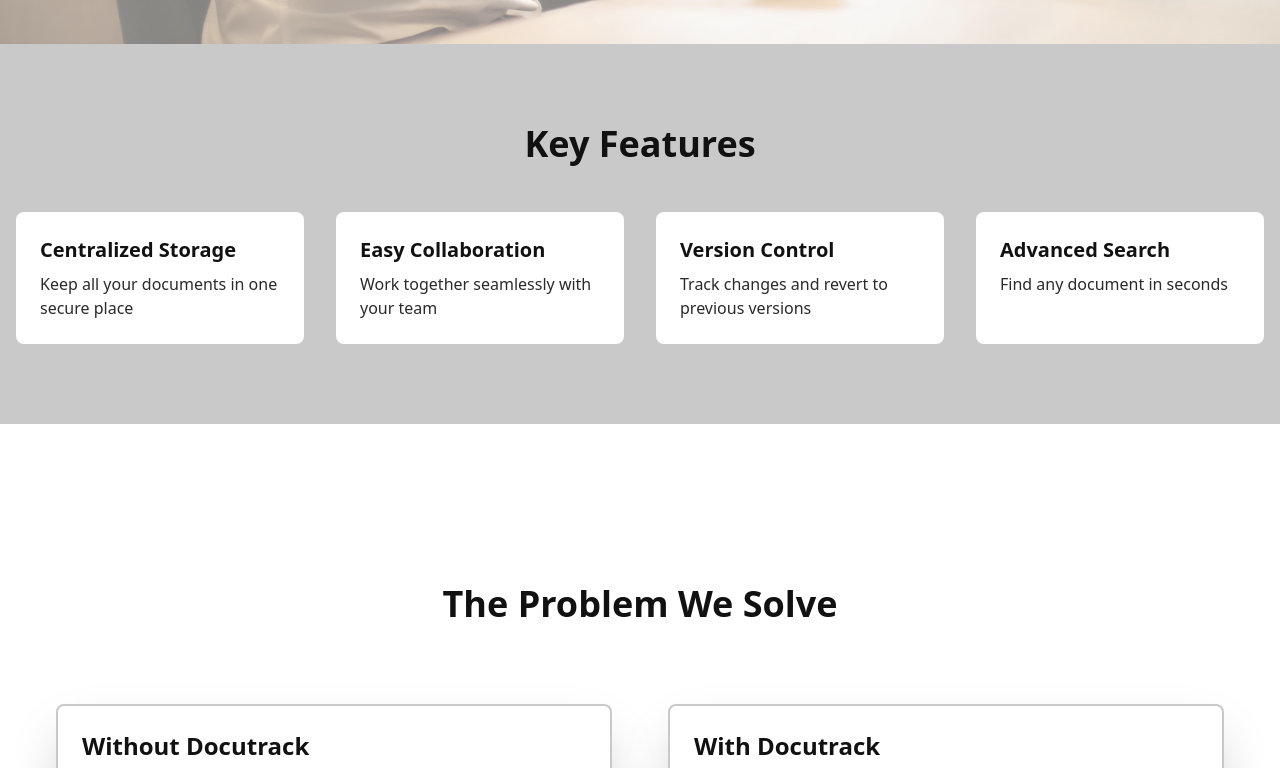
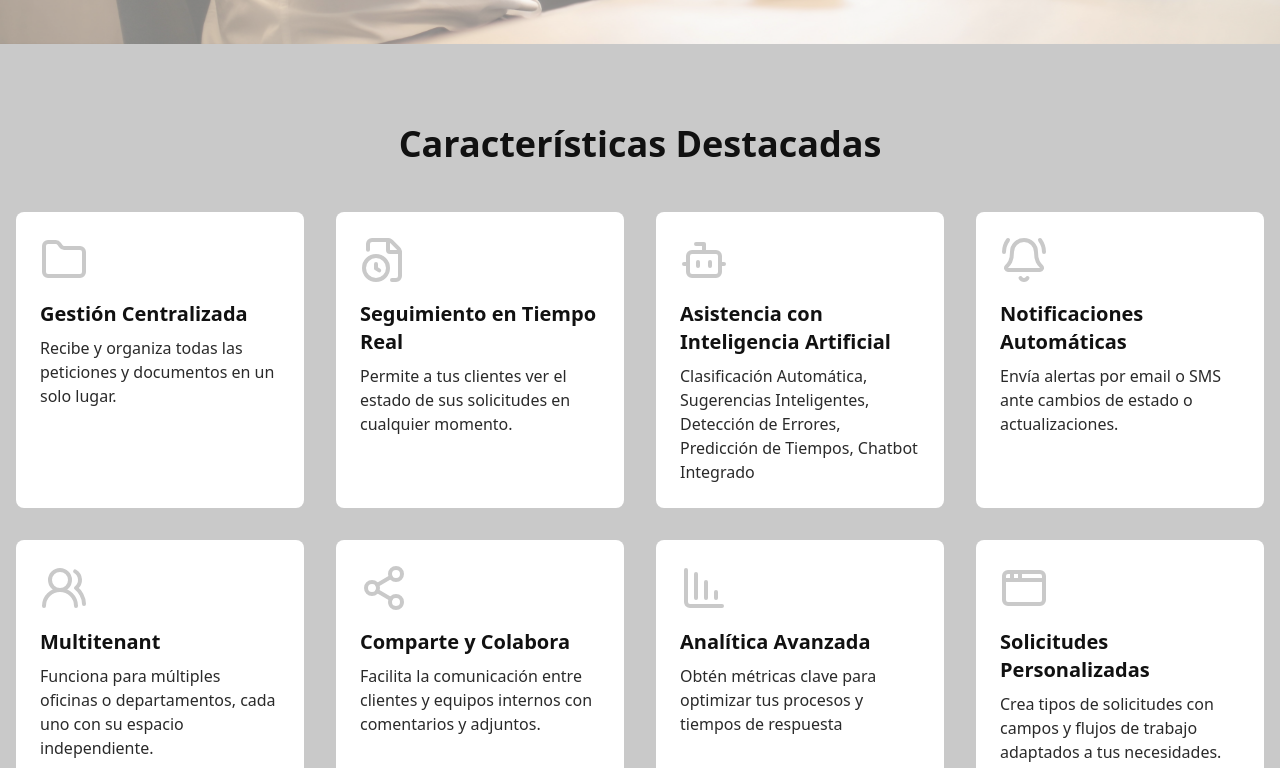
Before and after one commit to fernastereo/docutrack-landing, a Vue app: page / in a window 1280 px wide. Shown: the part 920-1688 px from the top of the page. Built offline with nearby package versions, Linux system fonts and the light colour scheme; no server answers; what vuefire would draw is missing.

Commit message:
feat: enhance FeaturesSection with dynamic content and multilingual support

```diff
--- a/src/components/FeaturesSection.vue
+++ b/src/components/FeaturesSection.vue
@@ -4,13 +4,13 @@
     isDarkMode ? 'bg-base-300' : 'bg-base-200'
   ]">
     <div class="container mx-auto">
-      <h2 class="text-3xl md:text-4xl font-bold text-center mb-12">Key Features</h2>
+      <h2 class="text-3xl md:text-4xl font-bold text-center mb-12">{{ features.title }}</h2>
       <div class="grid grid-cols-1 md:grid-cols-2 lg:grid-cols-4 gap-8">
-        <div v-for="feature in features" :key="feature.title" :class="[
+        <div v-for="feature in features.features" :key="feature.title" :class="[
           'p-6 rounded-lg transition-colors duration-300',
           isDarkMode ? 'bg-base-400' : 'bg-base-100'
         ]">
-          <component :is="feature.icon" class="w-12 h-12 text-base-200 mb-4" />
+          <component :is="iconComponents[feature.icon]" class="w-12 h-12 text-base-200 mb-4" />
           <h3 class="text-xl font-semibold mb-2">{{ feature.title }}</h3>
           <p :class="isDarkMode ? 'text-primary-100' : 'text-base-300'">{{ feature.description }}</p>
         </div>
@@ -20,12 +20,24 @@
 </template>
 
 <script setup>
+  import { Folder, FileClock, Bot, BellRing, UsersRound, Share2, ChartColumnDecreasing, AppWindow } from 'lucide-vue-next'
+  import { useLanguage } from '@/composables/useLanguage';
+  import featuresContent from '@/data/featuresContent.json';
+  import { computed } from 'vue';
+
+  const { language } = useLanguage()
   const { isDarkMode } = defineProps(['isDarkMode'])
 
-  const features = [
-    { title: 'Centralized Storage', description: 'Keep all your documents in one secure place', icon: 'FolderIcon' },
-    { title: 'Easy Collaboration', description: 'Work together seamlessly with your team', icon: 'UsersIcon' },
-    { title: 'Version Control', description: 'Track changes and revert to previous versions', icon: 'HistoryIcon' },
-    { title: 'Advanced Search', description: 'Find any document in seconds', icon: 'SearchIcon' }
-  ]
+  const iconComponents = {
+    Folder,
+    FileClock,
+    Bot,
+    BellRing,
+    UsersRound,
+    Share2,
+    ChartColumnDecreasing,
+    AppWindow
+  }
+
+  const features = computed(() => featuresContent[language.value])
 </script>
--- /dev/null
+++ b/src/data/featuresContent.json
@@ -0,0 +1,41 @@
+{
+  "es": {
+    "title": "Características Destacadas",
+    "features": [
+      { "title": "Gestión Centralizada", "description": "Recibe y organiza todas las peticiones y documentos en un solo lugar.", "icon": "Folder" },
+      { "title": "Seguimiento en Tiempo Real", "description": "Permite a tus clientes ver el estado de sus solicitudes en cualquier momento.", "icon": "FileClock" },
+      { "title": "Asistencia con Inteligencia Artificial", "description": "Clasificación Automática, Sugerencias Inteligentes, Detección de Errores, Predicción de Tiempos, Chatbot Integrado", "icon": "Bot" },
+      { "title": "Notificaciones Automáticas", "description": "Envía alertas por email o SMS ante cambios de estado o actualizaciones.", "icon": "BellRing" },
+      { "title": "Multitenant", "description": "Funciona para múltiples oficinas o departamentos, cada uno con su espacio independiente.", "icon": "UsersRound" },
+      { "title": "Comparte y Colabora", "description": "Facilita la comunicación entre clientes y equipos internos con comentarios y adjuntos.", "icon": "Share2" },
+      { "title": "Analítica Avanzada", "description": "Obtén métricas clave para optimizar tus procesos y tiempos de respuesta", "icon": "ChartColumnDecreasing" },
+      { "title": "Solicitudes Personalizadas", "description": "Crea tipos de solicitudes con campos y flujos de trabajo adaptados a tus necesidades. Desde formularios simples hasta procesos complejos, Docutrack se ajusta a ti.", "icon": "AppWindow" }
+    ]
+  },
+  "en": {
+    "title": "Key Features",
+    "features": [
+      { "title": "Centralized Management", "description": "Receive and organize all requests and documents in one place.", "icon": "Folder" },
+      { "title": "Real-Time Tracking", "description": "Allow your clients to see the status of their requests at any time.", "icon": "FileClock" },
+      { "title": "AI-Powered Assistance", "description": "Automatic Classification, Smart Suggestions, Error Detection, Time Predictions, Integrated Chatbot", "icon": "Bot" },
+      { "title": "Automatic Notifications", "description": "Send email or SMS alerts for status changes or updates.", "icon": "BellRing" },
+      { "title": "Multitenant", "description": "Works for multiple offices or departments, each with its own independent space.", "icon": "UsersRound" },
+      { "title": "Share and Collaborate", "description": "Facilitate communication between clients and internal teams with comments and attachments.", "icon": "Share2" },
+      { "title": "Advanced Analytics", "description": "Get key metrics to optimize your processes and response times.", "icon": "ChartColumnDecreasing" },
+      { "title": "Custom Requests", "description": "Create request types with fields and workflows tailored to your needs. From simple forms to complex processes, Docutrack adapts to you.", "icon": "AppWindow" }
+    ]
+  },
+  "de": {
+    "title": "Hauptmerkmale",
+    "features": [
+      { "title": "Zentralisiertes Management", "description": "Erhalten und organisieren Sie alle Anfragen und Dokumente an einem Ort.", "icon": "Folder" },
+      { "title": "Echtzeit-Verfolgung", "description": "Ermöglichen Sie Ihren Kunden, den Status ihrer Anfragen jederzeit einzusehen.", "icon": "FileClock" },
+      { "title": "KI-gestützte Unterstützung", "description": "Automatische Klassifizierung, Intelligente Vorschläge, Fehlererkennung, Zeitvorhersagen, Integrierter Chatbot", "icon": "Bot" },
+      { "title": "Automatische Benachrichtigungen", "description": "Senden Sie E-Mail- oder SMS-Benachrichtigungen bei Statusänderungen oder Updates.", "icon": "BellRing" },
+      { "title": "Multitenant-Fähigkeit", "description": "Funktioniert für mehrere Büros oder Abteilungen, jeder mit seinem eigenen unabhängigen Bereich.", "icon": "UsersRound" },
+      { "title": "Teilen und Zusammenarbeiten", "description": "Erleichtern Sie die Kommunikation zwischen Kunden und internen Teams durch Kommentare und Anhänge.", "icon": "Share2" },
+      { "title": "Erweiterte Analysen", "description": "Erhalten Sie wichtige Kennzahlen, um Ihre Prozesse und Antwortzeiten zu optimieren.", "icon": "ChartColumnDecreasing" },
+      { "title": "Benutzerdefinierte Anfragen", "description": "Erstellen Sie Anfragetypen mit Feldern und Workflows, die auf Ihre Bedürfnisse zugeschnitten sind. Von einfachen Formularen bis zu komplexen Prozessen – Docutrack passt sich Ihnen an.", "icon": "AppWindow" }
+    ]
+  }
+}
```
